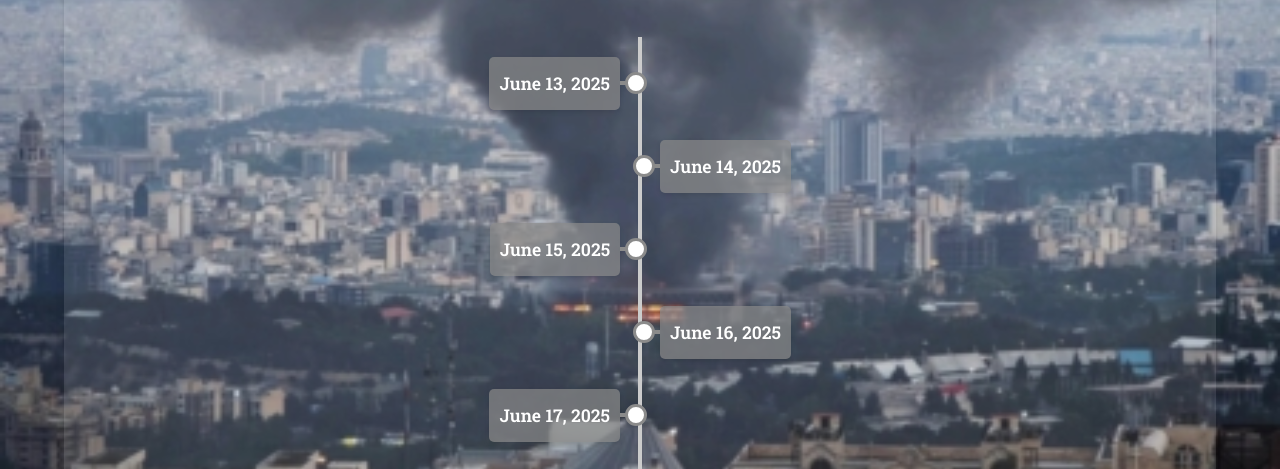
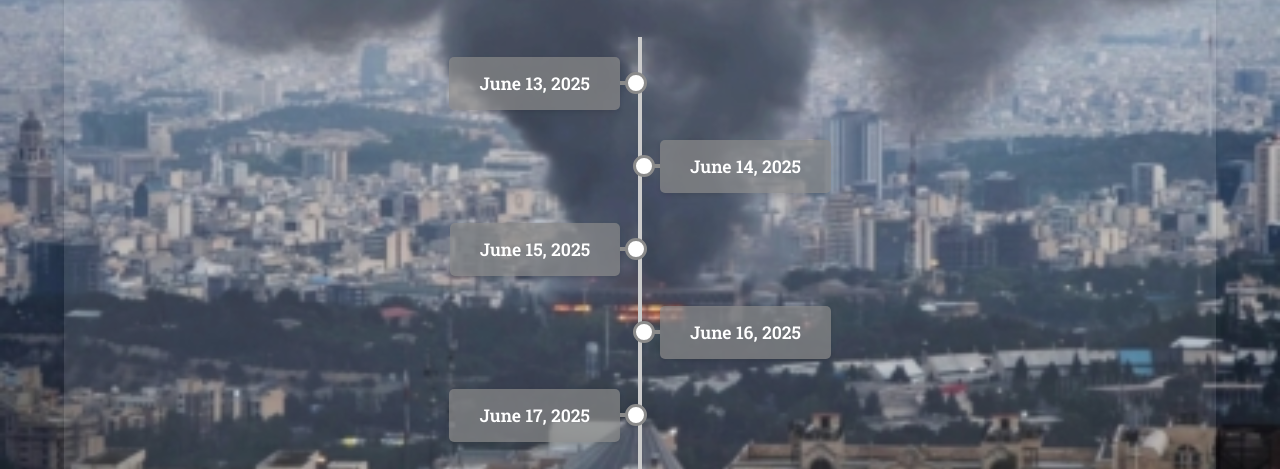
Before and after one commit to Ellliiizabeth/guidepage, a plain HTML site: page index.html in a window 1280 px wide. Shown: the part 281-750 px from the top of the page. Drawn offline with Linux system fonts and the light colour scheme.

Commit message:
Update index.html

```diff
--- a/index.html
+++ b/index.html
@@ -107,7 +107,7 @@
      .timeline-item {
       display: inline-block; /* <-- 修改：从 block 改为 inline-block */
       /* width: 45%; */ /* <-- 修改：删除或注释掉这一行 */
-      padding: 15px 10px;
+      padding: 15px 30px;
       background-color: rgba(139, 139, 139, 0.7);
       color: white;
       text-decoration: none;
```
